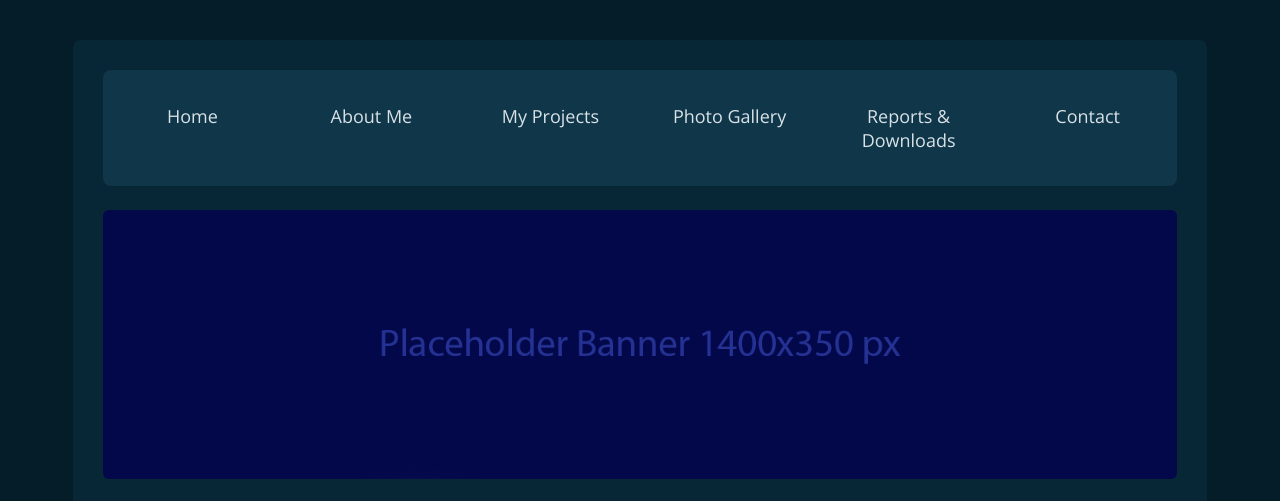
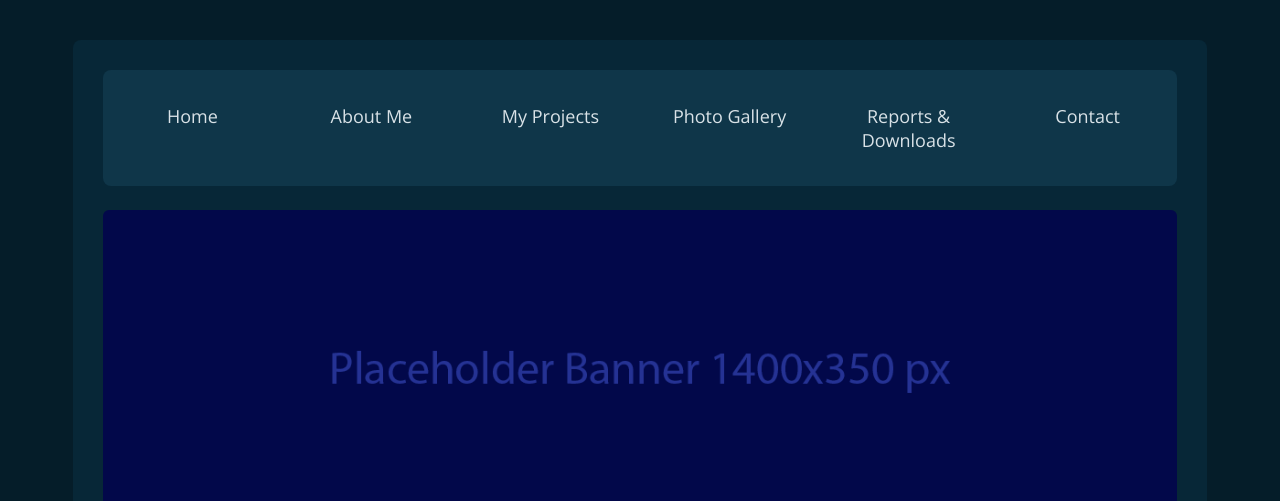
Before and after one commit to T-Kale/Portfolio, a plain HTML site: page index.html in a window 1280 px wide. Shown: the top 501 px of the page. Drawn offline with nearby package versions, Linux system fonts and the light colour scheme.

Commit message:
Fix for safari browsers. I do not like web development.

```diff
--- a/Styles/Images.css
+++ b/Styles/Images.css
@@ -1,13 +1,16 @@
-/*Image placement templates*/
-
-.Imagecontainer{
-    margin-top: 1.5rem;
-    margin-bottom: 1.5rem;
-    display: flex;
-    flex-direction: row;
-    justify-content: center;
+.Imagecontainer {
+    margin: 1.5rem 0;
     width: 100%;
-    aspect-ratio: 1400 / 350;
+    min-height: 180px;
+    height: 25vw;
+    max-height: 350px;
     border-radius: 6px;
     overflow: hidden;
 }
+
+.Imagecontainer img {
+    width: 100%;
+    height: 100%;
+    object-fit: cover;
+    display: block;
+}
```
